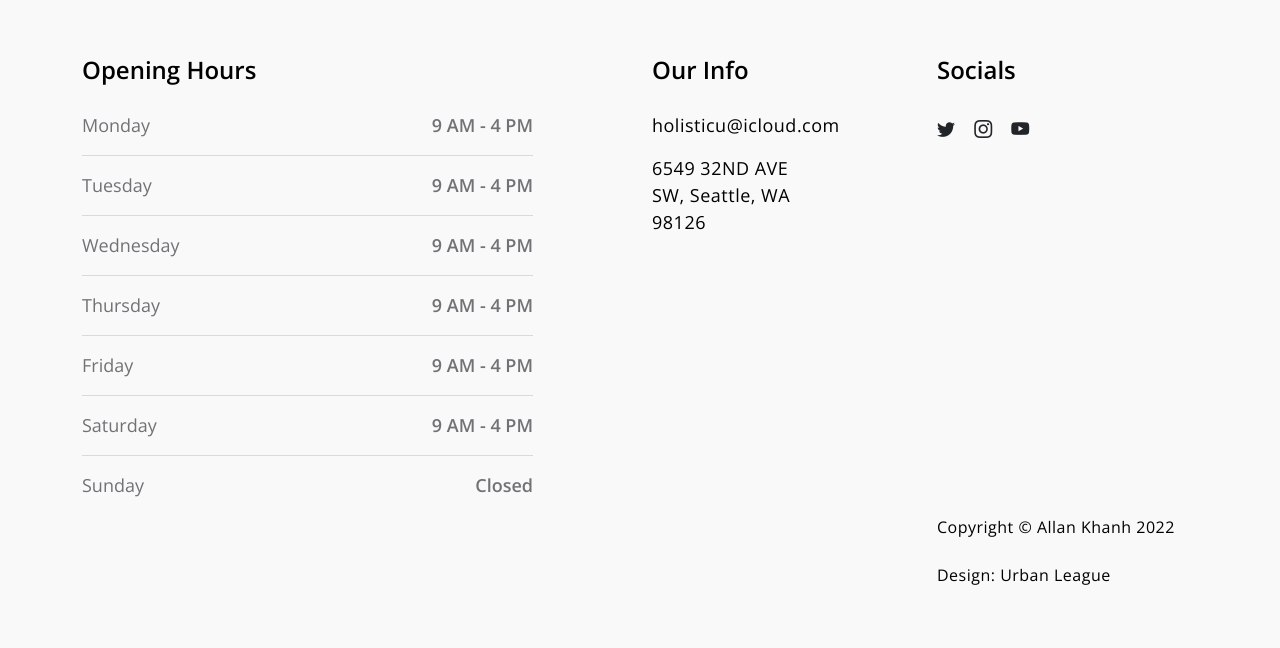
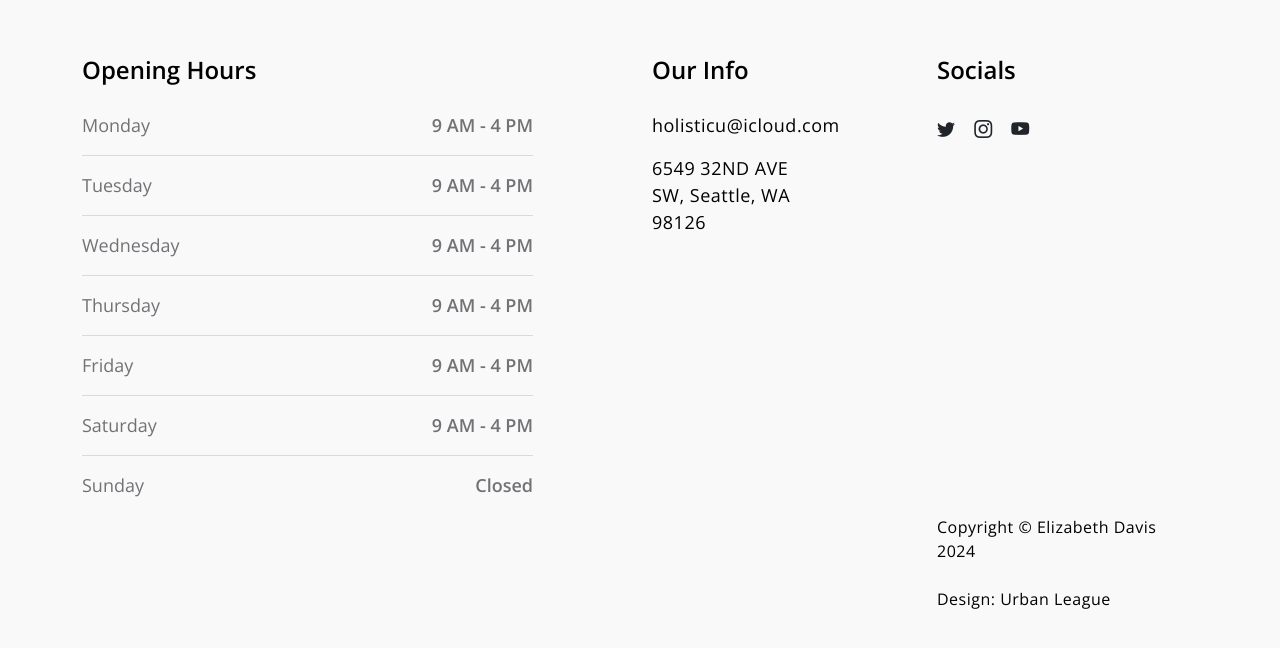
Before and after one commit to aliaiscodingrn/HolisticU, a plain HTML site: page index.html in a window 1280 px wide. Shown: the part 3819-4467 px from the top of the page. Drawn offline with nearby package versions, Linux system fonts and the light colour scheme.

Commit message:
Update index.html
changed copyright

```diff
--- a/index.html
+++ b/index.html
@@ -481,7 +481,7 @@ process of transformation. Hearing how my personal and professional work inspire
                     </div>
 
                     <div class="col-lg-3 col-12 ms-auto mt-4 mt-lg-0">
-                        <p class="copyright-text">Copyright © Allan Khanh 2022
+                        <p class="copyright-text">Copyright © Elizabeth Davis 2024
                         <br><br>Design: <a href="#" target="_parent">Urban League</a></p>
                     </div>
 
```
